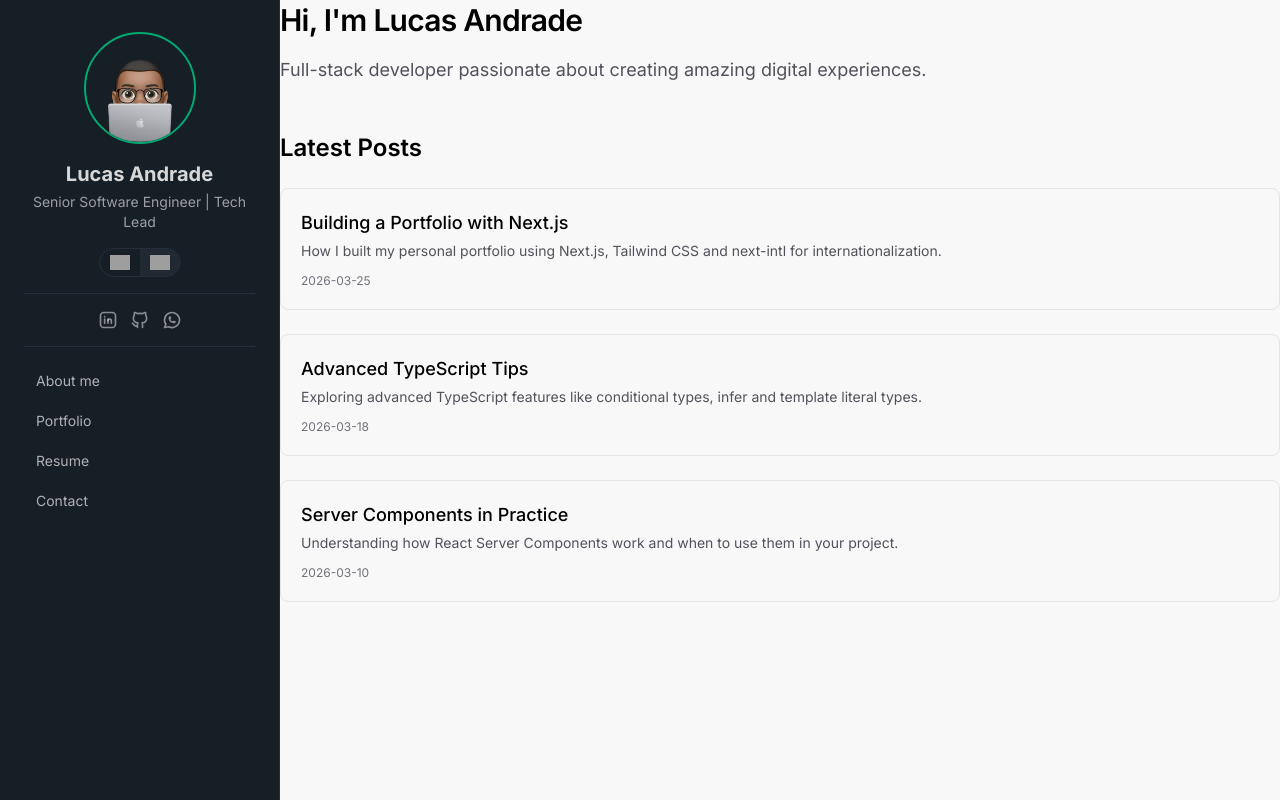
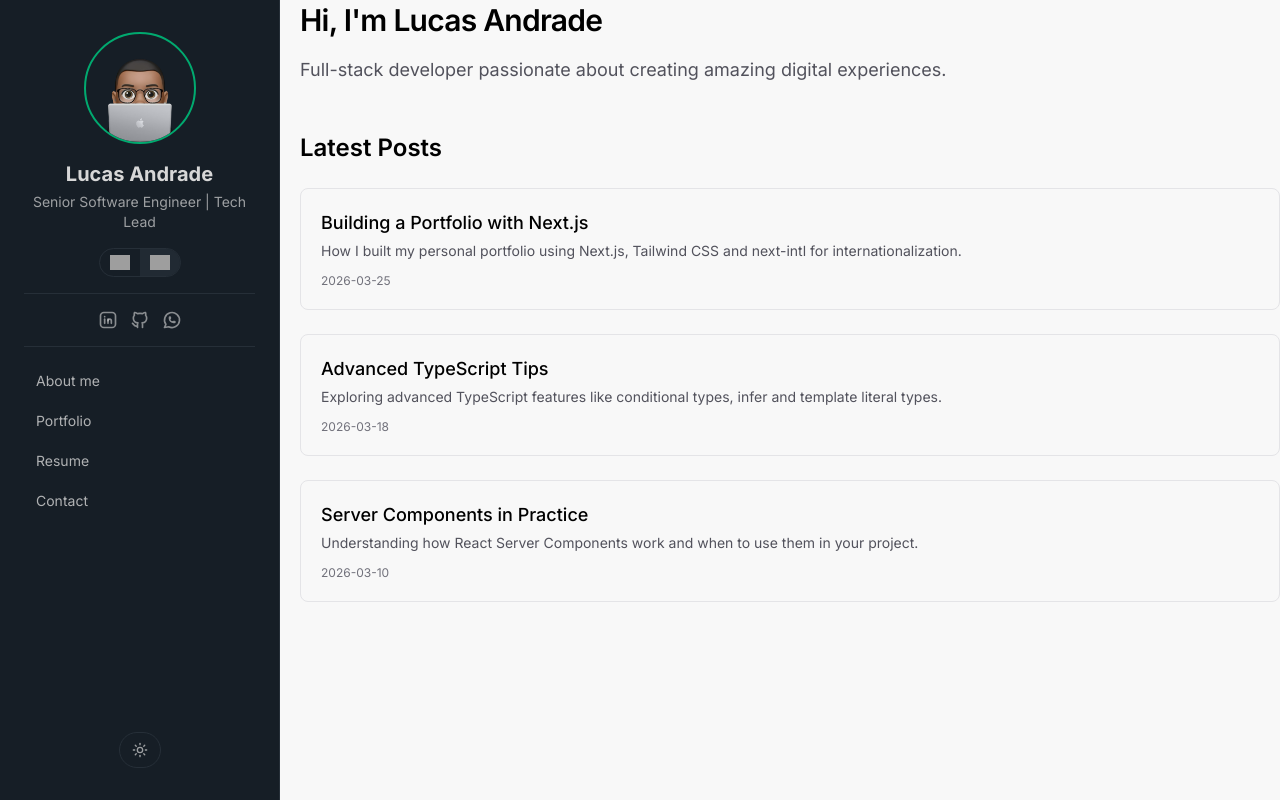
Before and after one commit to lucasaol/portfolio, a Next.js app: page /en in a window 1280 px wide. Built offline with nearby package versions, Linux system fonts and the light colour scheme; grey boxes are pictures that could not be loaded.

Commit message:
feat: dark mode

```diff
--- a/package.json
+++ b/package.json
@@ -15,6 +15,7 @@
     "lucide-react": "^1.7.0",
     "next": "16.2.1",
     "next-intl": "^4.8.3",
+    "next-themes": "^0.4.6",
     "radix-ui": "^1.4.3",
     "react": "19.2.4",
     "react-dom": "19.2.4",
--- a/src/app/[locale]/layout.tsx
+++ b/src/app/[locale]/layout.tsx
@@ -3,6 +3,7 @@ import { setRequestLocale, getMessages } from "next-intl/server";
 import { notFound } from "next/navigation";
 import { routing } from "@/i18n/routing";
 import { Sidebar } from "@/components/sidebar";
+import { ThemeProvider } from "next-themes";
 
 type Props = {
   children: React.ReactNode;
@@ -26,10 +27,16 @@ export default async function LocaleLayout({ children, params }: Props) {
 
   return (
     <NextIntlClientProvider messages={messages}>
-      <div className="flex min-h-screen">
-        <Sidebar />
-        <main className="flex-1 lg:ml-[280px]">{children}</main>
-      </div>
+      <ThemeProvider
+        attribute="class"
+        enableSystem
+        disableTransitionOnChange
+      >
+        <div className="flex min-h-screen">
+          <Sidebar />
+          <main className="flex-1 lg:ml-[300px]">{children}</main>
+        </div>
+      </ThemeProvider>
     </NextIntlClientProvider>
   );
 }
--- a/src/components/sidebar/sidebar-content.tsx
+++ b/src/components/sidebar/sidebar-content.tsx
@@ -2,8 +2,9 @@ import { Avatar, AvatarFallback, AvatarImage } from "@/components/ui/avatar";
 import { useTranslations } from "next-intl";
 import { Separator } from "@/components/ui/separator";
 import Link from "next/link";
-import { SocialMedias } from "./social-medias";
-import { LanguageSelector } from "./language-selector";
+import { SocialMedias } from "@/components/sidebar/social-medias";
+import { LanguageSelector } from "@/components/sidebar/language-selector";
+import { ThemeToggle } from "@/components/sidebar/theme-toggle";
 
 const navLinks = [
   { path: "/", key: "about" as const },
@@ -44,6 +45,9 @@ export function SidebarContent() {
                     </Link>
                 ))}
             </nav>
+            <div className="mt-auto">
+                <ThemeToggle />
+            </div>
         </div>
     );
 }
--- /dev/null
+++ b/src/components/sidebar/theme-toggle.tsx
@@ -0,0 +1,18 @@
+import { useTheme } from "next-themes";
+import { Button } from "@/components/ui/button";
+import { Moon, Sun } from "lucide-react";
+
+export function ThemeToggle() {
+    const { theme, setTheme } = useTheme();
+    return (
+        <Button
+            variant="ghost"
+            onClick={() => setTheme(theme === "dark" ? "light" : "dark")}
+            className="relative flex items-center gap-2 rounded-full border border-sidebar-border px-3 py-1.5 text-xs text-sidebar-foreground/70 transition-colors hover:text-primary"
+            aria-label="Toggle dark mode"
+        >
+            <Sun className="h-3.5 w-3.5 rotate-0 scale-100 transition-all dark:-rotate-90 dark:scale-0" />
+            <Moon className="absolute left-3 h-3.5 w-3.5 rotate-90 scale-0 transition-all dark:rotate-0 dark:scale-100" />
+        </Button>
+    );
+}
```
Also changed, not shown: 1 other file (tests, documents, lock files or other folders).
